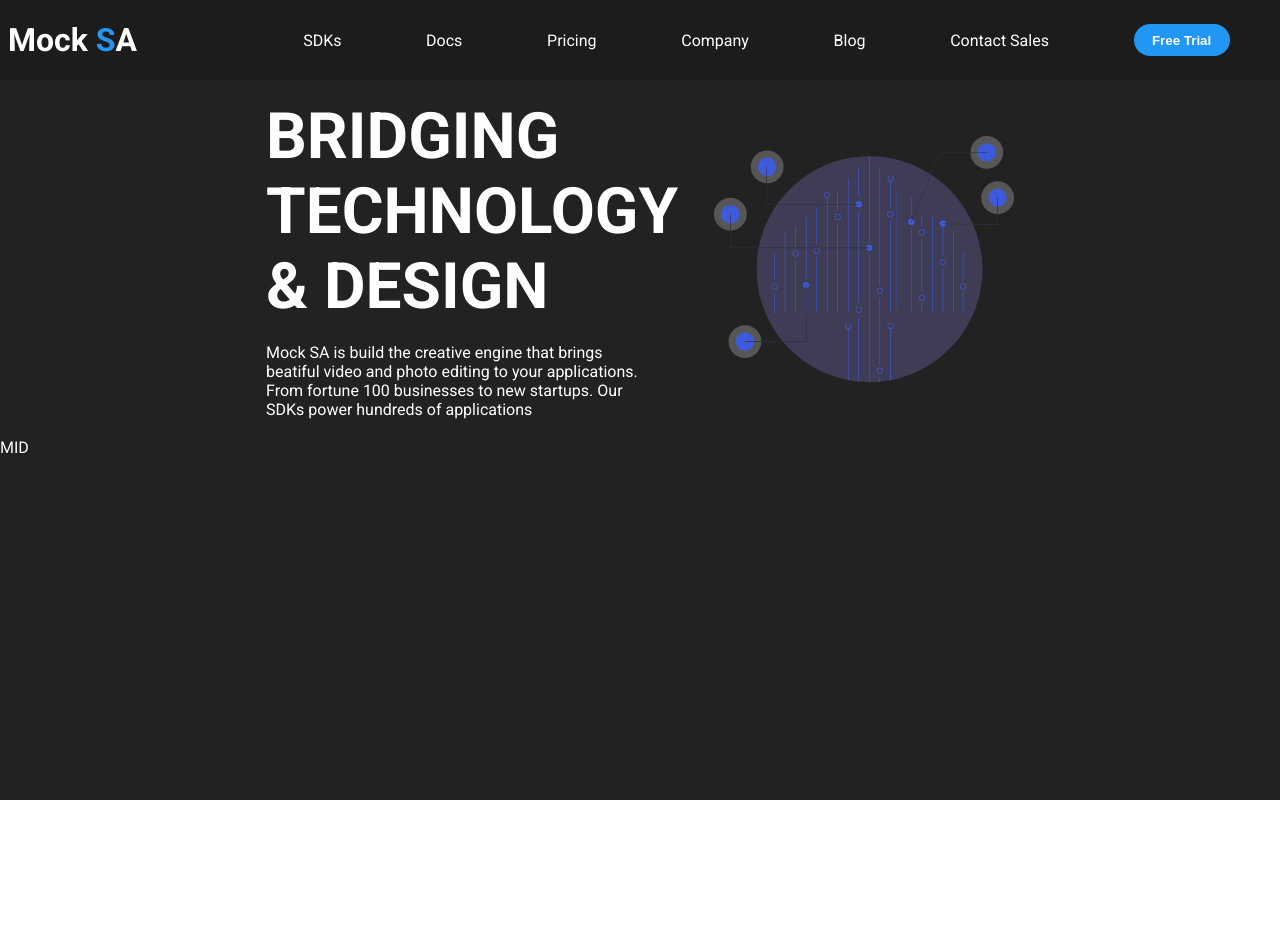
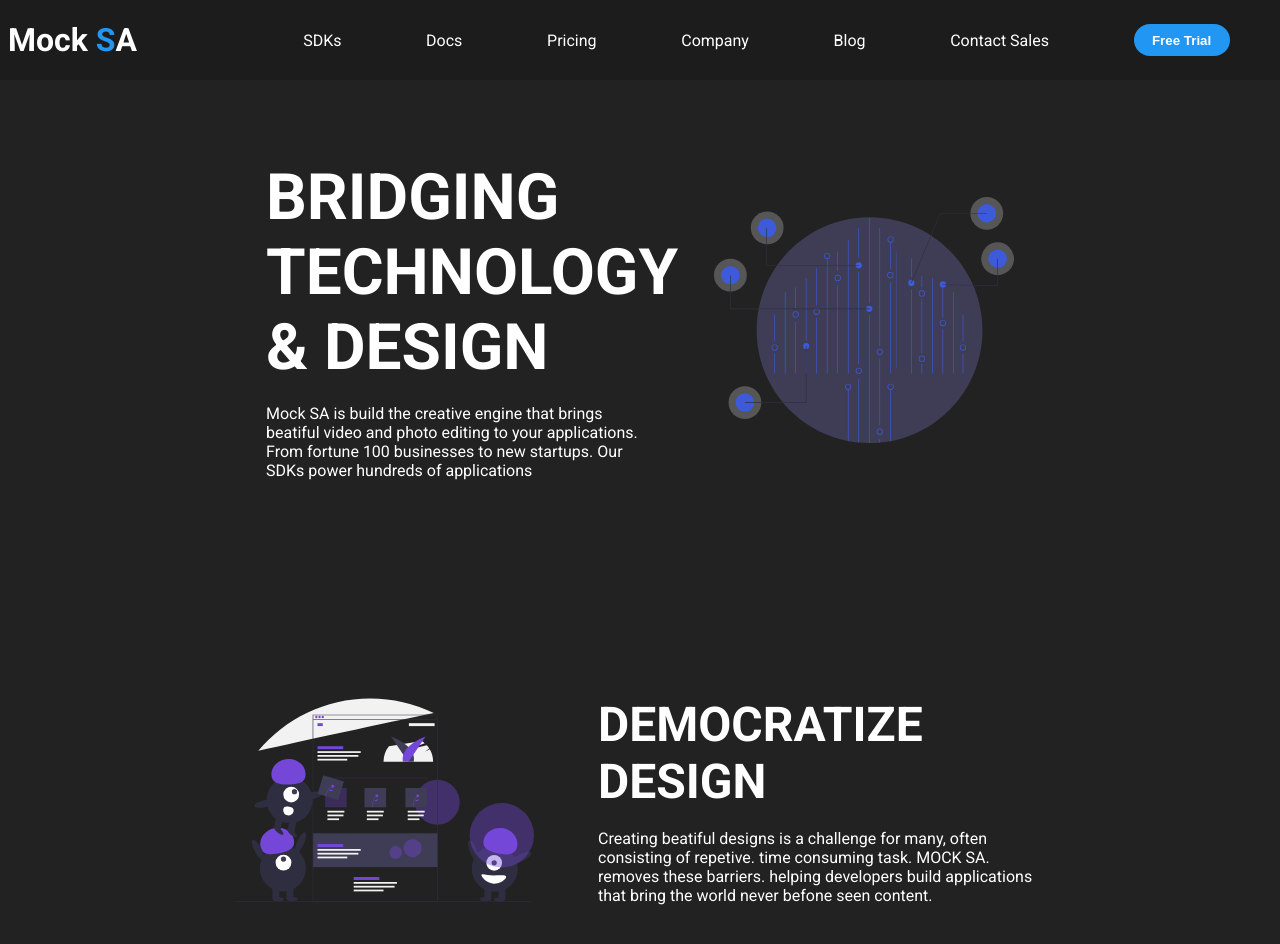
Before and after one commit to joaopedroalb/MockSA, a Next.js app: page / in a window 1280 px wide. Shown: the top 944 px of the page. Before the commit the page ends 800 px from the top, so only its background shows below. Built offline with nearby package versions, Linux system fonts and the light colour scheme.

Commit message:
Create middle section, falta os botoes

```diff
--- a/src/components/Corpo/HeaderSec/index.module.scss
+++ b/src/components/Corpo/HeaderSec/index.module.scss
@@ -2,13 +2,13 @@ $medium: 1200px;
 
 .container{
     width: 100%;
+    height: 60vh;
     display: flex;
     flex-direction: row;
     align-items: center;
     justify-content: center;
     flex-wrap: wrap;
     gap: 4rem;
-    height: auto;
 
     .textContainer{
         width: 30%;
--- a/src/components/Corpo/MiddleSec/index.module.scss
+++ b/src/components/Corpo/MiddleSec/index.module.scss
@@ -0,0 +1,36 @@
+$medium: 1200px;
+
+.container{
+    width: 100%;
+    height: 60vh;
+    display: flex;
+    flex-direction: row;
+    align-items: center;
+    justify-content: center;
+    flex-wrap: wrap;
+    gap: 4rem;
+
+    .textContainer{
+        width: 35%;
+
+        h1{
+            font-size: 3rem;
+        }
+    }
+
+    @media screen and (max-width: $medium) {
+        gap: 1rem;
+        flex-direction: column;
+        .textContainer{
+            width: 50%;
+            h1{
+                text-align: center;
+                font-size: 2rem;
+            }
+            span{
+                text-align: center;
+                display: flex;
+            }
+        }
+    }
+}
--- a/src/components/Corpo/MiddleSec/index.tsx
+++ b/src/components/Corpo/MiddleSec/index.tsx
@@ -1,7 +1,22 @@
+import styles from './index.module.scss'
+import Image from 'next/image'
+
+import democraticeDesign from '../../../../public/democratice-design.svg'
+
 export default function MiddleSec(){
     return(
-        <section>
-            MID
+        <section className={styles.container}>
+            <Image src={democraticeDesign} alt="Design in work" width={300} height={300}/>
+            <div className={styles.textContainer}>
+                <h1>DEMOCRATIZE DESIGN</h1>
+                <br/>
+                <span>Creating beatiful designs is a challenge for many,
+                    often consisting of repetive. time consuming task.
+                    MOCK SA. removes these barriers. helping developers
+                    build applications that bring the world never befone
+                    seen content.
+                </span>
+            </div>
         </section>
     )
 }
--- a/src/pages/index.tsx
+++ b/src/pages/index.tsx
@@ -14,9 +14,7 @@ const Home: NextPage = () => {
       <Navbar menuActive={active} setMenuActive={setActive}/>
       {!active ? (
         <>
-          <br/>
           <HeaderSec/>
-          <br/>
           <MiddleSec/>
         </>
       ):<></>}
```
Also changed, not shown: public/democratice-design.svg (added).
